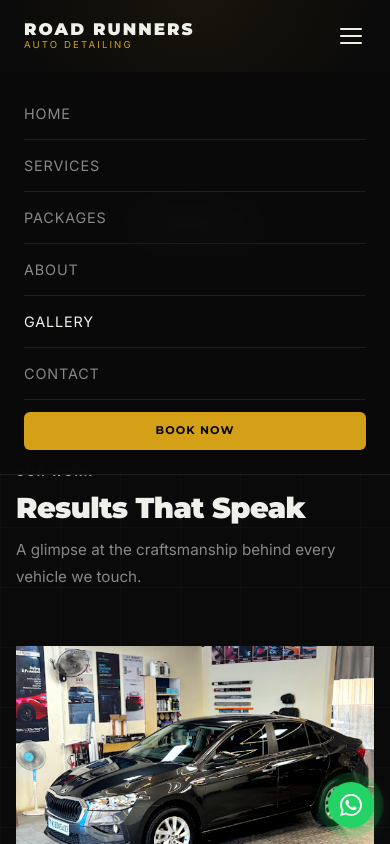
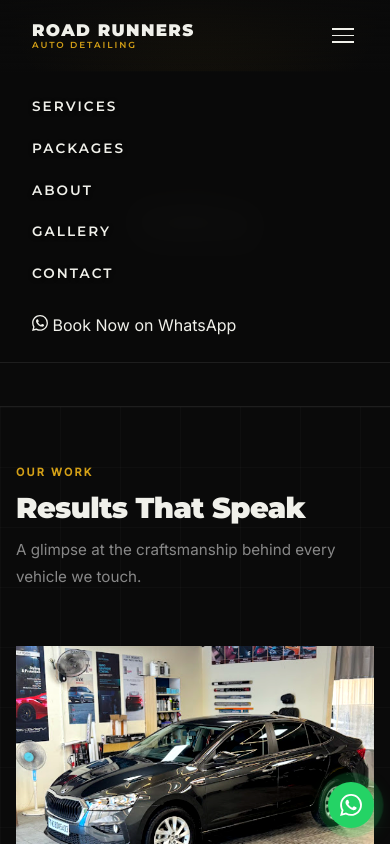
Before and after one commit to mraigeneralist/RoadRunners, a plain HTML site: page gallery.html in a window 390 px wide. Both pictures are taken after a click on the element 351 px from the left and 35 px from the top of the page. Shown: the top 844 px of the page. Drawn offline with Linux system fonts and the light colour scheme.

Commit message:
Replicate exact homepage navbar (gallery.html)

```diff
--- a/gallery.html
+++ b/gallery.html
@@ -26,24 +26,108 @@
     h1,h2,h3,h4 { font-family:'Montserrat',sans-serif; color:var(--text); }
     p { color:var(--muted); line-height:1.8; font-size:0.925rem; }
 
-    /* NAVBAR */
-    #navbar { position:fixed; top:0; left:0; right:0; z-index:100; height:var(--nav-h); border-bottom:1px solid transparent; transition:background 0.3s,border-color 0.3s,backdrop-filter 0.3s; }
-    #navbar.scrolled { background:rgba(10,10,10,0.88); backdrop-filter:blur(16px); border-bottom-color:var(--border); }
-    .nav-inner { max-width:1200px; margin:0 auto; height:100%; padding:0 24px; display:flex; align-items:center; justify-content:space-between; }
-    .nav-logo { text-decoration:none; line-height:1; }
-    .logo-rr { display:block; font-family:'Montserrat',sans-serif; font-weight:900; font-size:1.05rem; letter-spacing:0.12em; color: var(--text); }
-    .logo-sub { display:block; font-size:0.6rem; letter-spacing:0.22em; color:var(--gold); text-transform:uppercase; margin-top:2px; }
-    .nav-links { display:flex; gap:32px; }
-    .nav-link { color:var(--muted); text-decoration:none; font-size:0.82rem; letter-spacing:0.06em; text-transform:uppercase; transition:color 0.2s; }
-    .nav-link:hover, .nav-link.active { color:var(--text); }
-    .btn { display:inline-flex; align-items:center; gap:7px; padding:10px 20px; border-radius:6px; font-family:'Montserrat',sans-serif; font-weight:700; font-size:0.7rem; letter-spacing:0.1em; text-transform:uppercase; text-decoration:none; transition:all 0.2s; }
-    .btn-gold { background:var(--gold); color:#000; } .btn-gold:hover { background:var(--gold-bright); transform:translateY(-1px); }
-    .btn-outline { background:transparent; color:var(--gold); border:1px solid var(--gold); } .btn-outline:hover { background:var(--gold-glow); }
-    .ham { display:none; flex-direction:column; gap:5px; cursor:pointer; padding:4px; }
-    .ham span { display:block; width:22px; height:2px; background:var(--text); border-radius:2px; transition:all 0.3s; }
-    .mobile-nav { display:none; flex-direction:column; gap:0; position:fixed; top:var(--nav-h); left:0; right:0; background:rgba(10,10,10,0.97); backdrop-filter:blur(16px); border-bottom:1px solid var(--border); z-index:99; padding:16px 24px 24px; transform:translateY(-110%); transition:transform 0.3s var(--ease-spring); }
-    .mobile-nav.open { transform:translateY(0); display:flex; }
-    .mobile-nav .nav-link { padding:14px 0; border-bottom:1px solid var(--border); font-size:0.9rem; }
+    /* ── NAVBAR ───────────────────────────────── */
+    nav {
+      position: fixed;
+      top: 0; left: 0; right: 0;
+      z-index: 1000;
+      height: var(--nav-h);
+      background: linear-gradient(to bottom, rgba(10,10,10,0.85) 0%, rgba(10,10,10,0) 100%);
+      border-bottom: 1px solid transparent;
+      transition: background 0.4s ease, border-color 0.4s ease, backdrop-filter 0.4s ease;
+    }
+    nav.scrolled {
+      background: rgba(10,10,10,0.92);
+      backdrop-filter: blur(16px);
+      -webkit-backdrop-filter: blur(16px);
+      border-bottom-color: var(--border);
+    }
+    .nav-inner {
+      max-width: 1200px;
+      margin: 0 auto;
+      padding: 0 2rem;
+      height: 100%;
+      display: flex;
+      align-items: center;
+      justify-content: space-between;
+    }
+    .nav-logo {
+      display: flex;
+      flex-direction: column;
+      line-height: 1.1;
+    }
+    .logo-rr {
+      font-family: 'Montserrat', sans-serif;
+      font-size: 1.05rem;
+      font-weight: 900;
+      letter-spacing: 0.08em;
+      color: var(--text);
+    }
+    .logo-sub {
+      font-family: 'Montserrat', sans-serif;
+      font-size: 0.55rem;
+      font-weight: 600;
+      letter-spacing: 0.22em;
+      text-transform: uppercase;
+      color: var(--gold);
+    }
+    .nav-links {
+      display: flex;
+      align-items: center;
+      gap: 2.5rem;
+    }
+    .nav-link {
+      font-family: 'Montserrat', sans-serif;
+      font-size: 0.72rem;
+      font-weight: 600;
+      letter-spacing: 0.15em;
+      text-transform: uppercase;
+      color: rgba(240,240,234,0.85);
+      transition: color 0.2s ease;
+      text-shadow: 0 1px 4px rgba(0,0,0,0.6);
+    }
+    .nav-link:hover, .nav-link.active { color: var(--gold); }
+
+    .ham {
+      display: none;
+      flex-direction: column;
+      gap: 5px;
+      cursor: pointer;
+      padding: 4px;
+    }
+    .ham span {
+      display: block;
+      width: 22px;
+      height: 1.5px;
+      background: var(--text);
+      transition: transform 0.3s ease, opacity 0.3s ease;
+    }
+    .ham.open span:nth-child(1) { transform: translateY(6.5px) rotate(45deg); }
+    .ham.open span:nth-child(2) { opacity: 0; }
+    .ham.open span:nth-child(3) { transform: translateY(-6.5px) rotate(-45deg); }
+
+    .mobile-nav {
+      display: none;
+      position: fixed;
+      top: var(--nav-h);
+      left: 0; right: 0;
+      background: rgba(10,10,10,0.97);
+      backdrop-filter: blur(16px);
+      border-bottom: 1px solid var(--border);
+      padding: 1.5rem 2rem;
+      flex-direction: column;
+      gap: 1.25rem;
+      transform: translateY(-8px);
+      opacity: 0;
+      transition: opacity 0.3s ease, transform 0.3s var(--ease-spring);
+      z-index: 999;
+    }
+    .mobile-nav.open {
+      display: flex;
+      opacity: 1;
+      transform: translateY(0);
+    }
+    .mobile-nav .nav-link { font-size: 0.85rem; color: var(--text); }
 
     /* PAGE HERO */
     .page-hero { padding:calc(var(--nav-h) + 80px) 24px 64px; text-align:center; background:radial-gradient(ellipse 70% 50% at 50% 0%,rgba(212,160,23,0.07) 0%,transparent 70%); border-bottom:1px solid var(--border); }
@@ -124,31 +208,38 @@
         <span class="logo-rr">ROAD RUNNERS</span>
         <span class="logo-sub">Auto Detailing</span>
       </a>
+
       <div class="nav-links">
-        <a href="index.html" class="nav-link">Home</a>
         <a href="services.html" class="nav-link">Services</a>
         <a href="packages.html" class="nav-link">Packages</a>
-        <a href="about.html" class="nav-link">About</a>
+        <a href="about.html"    class="nav-link">About</a>
         <a href="gallery.html" class="nav-link active">Gallery</a>
-        <a href="contact.html" class="nav-link">Contact</a>
+        <a href="contact.html"  class="nav-link">Contact</a>
       </div>
+
       <div style="display:flex;align-items:center;gap:16px;">
-        <a href="https://wa.me/919176347862?text=Hi%20Road%20Runners%2C%20I%27d%20like%20to%20book%20a%20service." target="_blank" rel="noopener" class="btn btn-gold nav-book-btn" style="font-size:0.7rem;padding:10px 20px;">
-          <svg width="16" height="16" viewBox="0 0 24 24" fill="currentColor"><path d="M17.472 14.382c-.297-.149-1.758-.867-2.03-.967-.273-.099-.471-.148-.67.15-.197.297-.767.966-.94 1.164-.173.199-.347.223-.644.075-.297-.15-1.255-.463-2.39-1.475-.883-.788-1.48-1.761-1.653-2.059-.173-.297-.018-.458.13-.606.134-.133.298-.347.446-.52.149-.174.198-.298.298-.497.099-.198.05-.371-.025-.52-.075-.149-.669-1.612-.916-2.207-.242-.579-.487-.5-.669-.51-.173-.008-.371-.01-.57-.01-.198 0-.52.074-.792.372-.272.297-1.04 1.016-1.04 2.479 0 1.462 1.065 2.875 1.213 3.074.149.198 2.096 3.2 5.077 4.487.709.306 1.262.489 1.694.625.712.227 1.36.195 1.871.118.571-.085 1.758-.719 2.006-1.413.248-.694.248-1.289.173-1.413-.074-.124-.272-.198-.57-.347m-5.421 7.403h-.004a9.87 9.87 0 01-5.031-1.378l-.361-.214-3.741.982.998-3.648-.235-.374a9.86 9.86 0 01-1.51-5.26c.001-5.45 4.436-9.884 9.888-9.884 2.64 0 5.122 1.03 6.988 2.898a9.825 9.825 0 012.893 6.994c-.003 5.45-4.437 9.884-9.885 9.884m8.413-18.297A11.815 11.815 0 0012.05 0C5.495 0 .16 5.335.157 11.892c0 2.096.547 4.142 1.588 5.945L.057 24l6.305-1.654a11.882 11.882 0 005.683 1.448h.005c6.554 0 11.89-5.335 11.893-11.893a11.821 11.821 0 00-3.48-8.413z"/></svg> Book Now
+        <a href="https://wa.me/919176347862?text=Hi%20Road%20Runners%2C%20I%27d%20like%20to%20book%20a%20service." target="_blank" rel="noopener" class="btn btn-gold nav-book-btn" style="align-items:center;gap:7px;padding:10px 20px;font-size:0.7rem;">
+          <svg width="16" height="16" viewBox="0 0 24 24" fill="currentColor"><path d="M17.472 14.382c-.297-.149-1.758-.867-2.03-.967-.273-.099-.471-.148-.67.15-.197.297-.767.966-.94 1.164-.173.199-.347.223-.644.075-.297-.15-1.255-.463-2.39-1.475-.883-.788-1.48-1.761-1.653-2.059-.173-.297-.018-.458.13-.606.134-.133.298-.347.446-.52.149-.174.198-.298.298-.497.099-.198.05-.371-.025-.52-.075-.149-.669-1.612-.916-2.207-.242-.579-.487-.5-.669-.51-.173-.008-.371-.01-.57-.01-.198 0-.52.074-.792.372-.272.297-1.04 1.016-1.04 2.479 0 1.462 1.065 2.875 1.213 3.074.149.198 2.096 3.2 5.077 4.487.709.306 1.262.489 1.694.625.712.227 1.36.195 1.871.118.571-.085 1.758-.719 2.006-1.413.248-.694.248-1.289.173-1.413-.074-.124-.272-.198-.57-.347m-5.421 7.403h-.004a9.87 9.87 0 01-5.031-1.378l-.361-.214-3.741.982.998-3.648-.235-.374a9.86 9.86 0 01-1.51-5.26c.001-5.45 4.436-9.884 9.888-9.884 2.64 0 5.122 1.03 6.988 2.898a9.825 9.825 0 012.893 6.994c-.003 5.45-4.437 9.884-9.885 9.884m8.413-18.297A11.815 11.815 0 0012.05 0C5.495 0 .16 5.335.157 11.892c0 2.096.547 4.142 1.588 5.945L.057 24l6.305-1.654a11.882 11.882 0 005.683 1.448h.005c6.554 0 11.89-5.335 11.893-11.893a11.821 11.821 0 00-3.48-8.413z"/></svg>
+          Book Now
         </a>
-        <div class="ham" id="ham" aria-label="Menu"><span></span><span></span><span></span></div>
+        <div class="ham" id="ham" aria-label="Menu">
+          <span></span><span></span><span></span>
+        </div>
       </div>
     </div>
   </nav>
 
+  <!-- Mobile Nav -->
   <div class="mobile-nav" id="mobile-nav">
-    <a href="index.html" class="nav-link">Home</a>
     <a href="services.html" class="nav-link">Services</a>
     <a href="packages.html" class="nav-link">Packages</a>
-    <a href="about.html" class="nav-link">About</a>
+    <a href="about.html"    class="nav-link">About</a>
     <a href="gallery.html" class="nav-link active">Gallery</a>
-    <a href="contact.html" class="nav-link">Contact</a>
-    <a href="https://wa.me/919176347862?text=Hi%20Road%20Runners%2C%20I%27d%20like%20to%20book%20a%20service." target="_blank" class="btn btn-gold" style="margin-top:12px;justify-content:center;">Book Now</a>
+    <a href="contact.html"  class="nav-link">Contact</a>
+    <a href="https://wa.me/919176347862?text=Hi%20Road%20Runners%2C%20I%27d%20like%20to%20book%20a%20service." target="_blank" rel="noopener" class="btn btn-gold" style="width:100%;justify-content:center;margin-top:0.5rem;">
+      <svg width="16" height="16" viewBox="0 0 24 24" fill="currentColor"><path d="M17.472 14.382c-.297-.149-1.758-.867-2.03-.967-.273-.099-.471-.148-.67.15-.197.297-.767.966-.94 1.164-.173.199-.347.223-.644.075-.297-.15-1.255-.463-2.39-1.475-.883-.788-1.48-1.761-1.653-2.059-.173-.297-.018-.458.13-.606.134-.133.298-.347.446-.52.149-.174.198-.298.298-.497.099-.198.05-.371-.025-.52-.075-.149-.669-1.612-.916-2.207-.242-.579-.487-.5-.669-.51-.173-.008-.371-.01-.57-.01-.198 0-.52.074-.792.372-.272.297-1.04 1.016-1.04 2.479 0 1.462 1.065 2.875 1.213 3.074.149.198 2.096 3.2 5.077 4.487.709.306 1.262.489 1.694.625.712.227 1.36.195 1.871.118.571-.085 1.758-.719 2.006-1.413.248-.694.248-1.289.173-1.413-.074-.124-.272-.198-.57-.347m-5.421 7.403h-.004a9.87 9.87 0 01-5.031-1.378l-.361-.214-3.741.982.998-3.648-.235-.374a9.86 9.86 0 01-1.51-5.26c.001-5.45 4.436-9.884 9.888-9.884 2.64 0 5.122 1.03 6.988 2.898a9.825 9.825 0 012.893 6.994c-.003 5.45-4.437 9.884-9.885 9.884m8.413-18.297A11.815 11.815 0 0012.05 0C5.495 0 .16 5.335.157 11.892c0 2.096.547 4.142 1.588 5.945L.057 24l6.305-1.654a11.882 11.882 0 005.683 1.448h.005c6.554 0 11.89-5.335 11.893-11.893a11.821 11.821 0 00-3.48-8.413z"/></svg>
+      Book Now on WhatsApp
+    </a>
   </div>
 
   <div class="page-hero">
```
